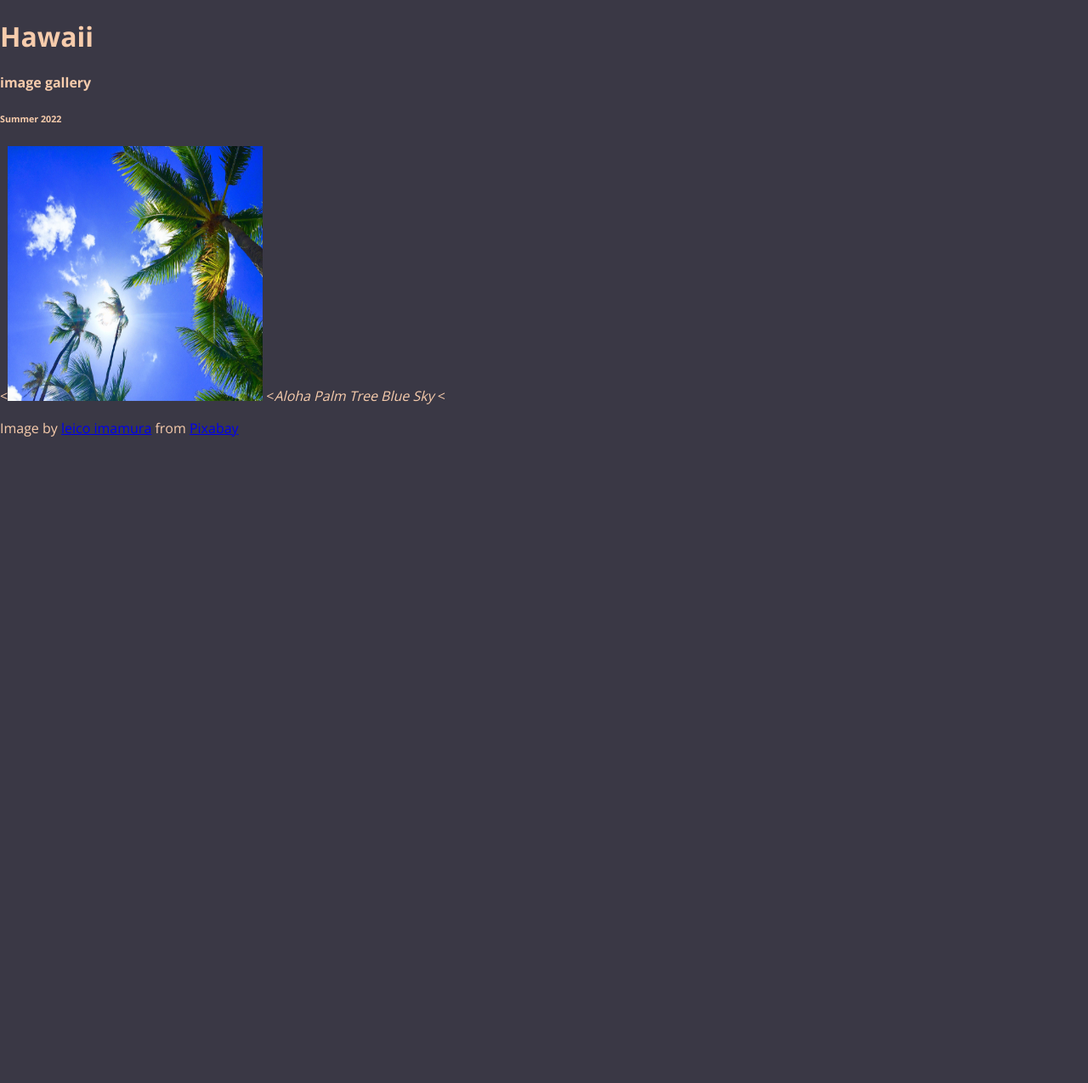
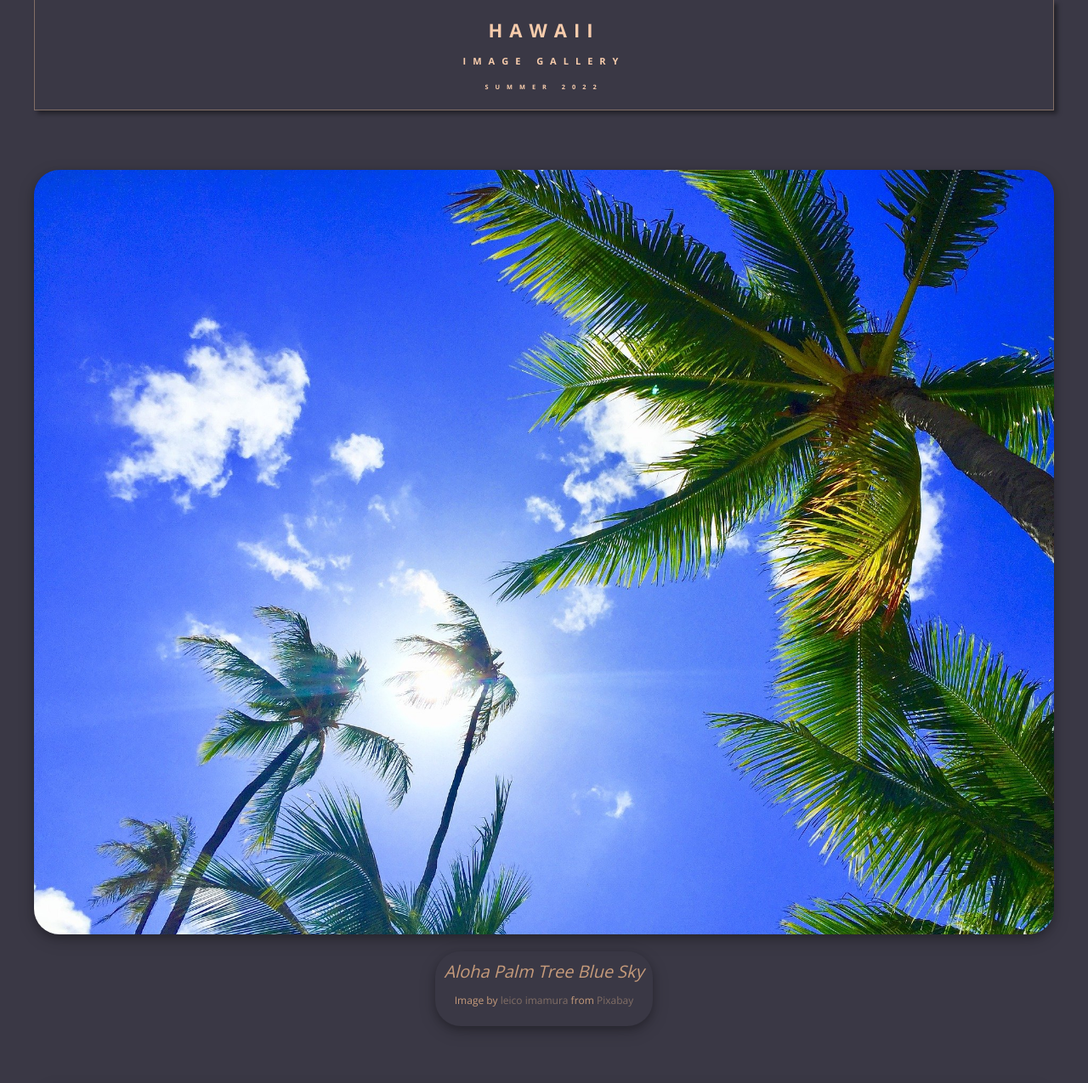
Before and after one commit to CSF2223/imagegallery-HoffmanJaren, a plain HTML site: page index.html in a window 1280 px wide. Shown: the top 1275 px of the page at 85% size. Before the commit the page ends 800 px from the top, so only its background shows below. Drawn offline with nearby package versions, Linux system fonts and the light colour scheme.

Commit message:
copy first three image cards

```diff
--- a/index.html
+++ b/index.html
@@ -1,5 +1,6 @@
 <!DOCTYPE html>
 <html lang="en">
+
 <head>
     <meta charset="UTF-8">
     <meta name="viewport" content="width=device-width, initial-scale=1.0">
@@ -7,6 +8,7 @@
     <title>Image Gallery</title>
     <link rel="stylesheet" href="style.css" type="text/css" />
 </head>
+
 <body>
     <header>
         <h1>Hawaii</h1>
@@ -15,12 +17,41 @@
     </header>
 
     <section>
-        <div>
-            <<img src="assets/hawaii-2700190_1920.jpg" alt="Aloha Palm Tree Blue Sky" width="300" height="300"/>
-            <<cite>Aloha Palm Tree Blue Sky</cite>
-            <<p> Image by <a href="https://pixabay.com/users/graziebambino-1593455/?utm_source=link-attribution&amp;utm_medium=referral&amp;utm_campaign=image&amp;utm_content=2700190">leico imamura</a>
-            from <a href="https://pixabay.com/?utm_source=link-attribution&amp;utm_medium=referral&amp;utm_campaign=image&amp;utm_content=2700190">Pixabay</a></p>
-        </div>
+        <div class="imageCard">
+            <img src="assets/hawaii-2700190_1920.jpg" alt="Aloha Palm Tree Blue Sky"></img>
+            <div class="cardText">
+                <cite>Aloha Palm Tree Blue Sky</cite>
+                <p> Image by <a href="https://pixabay.com/users/graziebambino-1593455/?utm_source=link-attribution&amp;utm_medium=referral&amp;utm_campaign=image&amp;utm_content=2700190">leico imamura</a>
+                    from <a href="https://pixabay.com/?utm_source=link-attribution&amp;utm_medium=referral&amp;utm_campaign=image&amp;utm_content=2700190">Pixabay</a></p>
+            </div> <!-- Close "cardText" class 1 -->
+        </div> <!-- Close "imageCard" class 1 -->
+
+        <div class="imageCard">
+            <img src="assets/maui-2729958_1920.jpg" alt="Maui Sunset"></img>
+            <div clas="cardText">
+                <cite> Maui Sunset</cite>
+                <p>Image by <a href="https://pixabay.com/users/hmmunoz512-6376382/?utm_source=link-attribution&amp;utm_medium=referral&amp;utm_campaign=image&amp;utm_content=2729958">hmmunoz512</a>
+                    from <a href="https://pixabay.com/?utm_source=link-attribution&amp;utm_medium=referral&amp;utm_campaign=image&amp;utm_content=2700190">Pixabay</a>
+                <p></p>
+            </div> <!-- Close "cardText" class 2 -->
+        </div> <!-- Close "imageCard" class 2-->
+
+         <div class="imageCard">
+            <img src="assets/hawaii-410128_1920.jpg" alt="Tropical Waterfall"></img>
+            <div clas="cardText">
+                <cite>Tropical Waterfall</cite>
+                <p>Image by <a href="https://pixabay.com/users/kuszapro-369349/?utm_source=link-attribution&amp;utm_medium=referral&amp;utm_campaign=image&amp;utm_content=410128">Christopher Kuszajewski</a>
+                from <a href="https://pixabay.com/?utm_source=link-attribution&amp;utm_medium=referral&amp;utm_campaign=image&amp;utm_content=410128">Pixabay</a>
+                </p>
+            </div> <!-- Close "cardText" class 3 -->
+        </div> <!-- Close "imageCard" class 3-->
+
+
+
+
     </section>
 
+
+</body>
+
 </html>
--- a/style.css
+++ b/style.css
@@ -13,6 +13,23 @@ selector {property: value;}
 
 @import url('https://fonts.googleapis.com/css2?family=Open+Sans:wght@300;400;600;700&display=swap');
 
+html {
+    font-size: 62.5%;
+}
+
+header {
+    margin:0 4rem;
+    letter-spacing: 0.8rem;
+    text-align: center;
+    border-bottom: 1px solid #826F66;
+    border-right: 1px solid #826F66;
+    border-left: 1px solid #826F66;
+    padding: 0.5rem;
+    box-shadow: 4px 4px 5px rgba(0,0,0, 0.4);
+    text-transform: uppercase;
+    font-size: 1.1rem;
+}
+
 
 body {
     background-color:#3A3845;
@@ -20,3 +37,38 @@ body {
     font-family:'Open Sans', sans-serif;
     margin: 0;
 }
+
+cite {
+    font-size: 2rem;
+}
+p {
+    font-size: 1.2rem;
+}
+
+.imageCard {
+    display: flex;
+    flex-direction:column;
+    justify-content: center;
+    align-items: center;
+    margin: 7rem 4rem;
+}
+
+.imageCard img {
+    width: 100%;
+    height: auto;
+    border-radius: 30px;
+    box-shadow: 0 4px 8px 0 rgba(0, 0, 0, 0.2), 0 6px 20px 0 rgba(0, 0, 0, 0.19);
+}
+
+.imageCard a {
+    text-decoration: none;
+    color:#826F66;
+}
+.cardText {
+    color:#C69B7B;
+    text-align: center;
+    padding: 1rem;
+    border-radius: 30px;
+    margin-top: 2rem;
+    box-shadow: 0 4px 8px 0 rgba(0, 0, 0, 0.2), 0 6px 20px 0 rgba(0, 0, 0, 0.19);
+}
```
